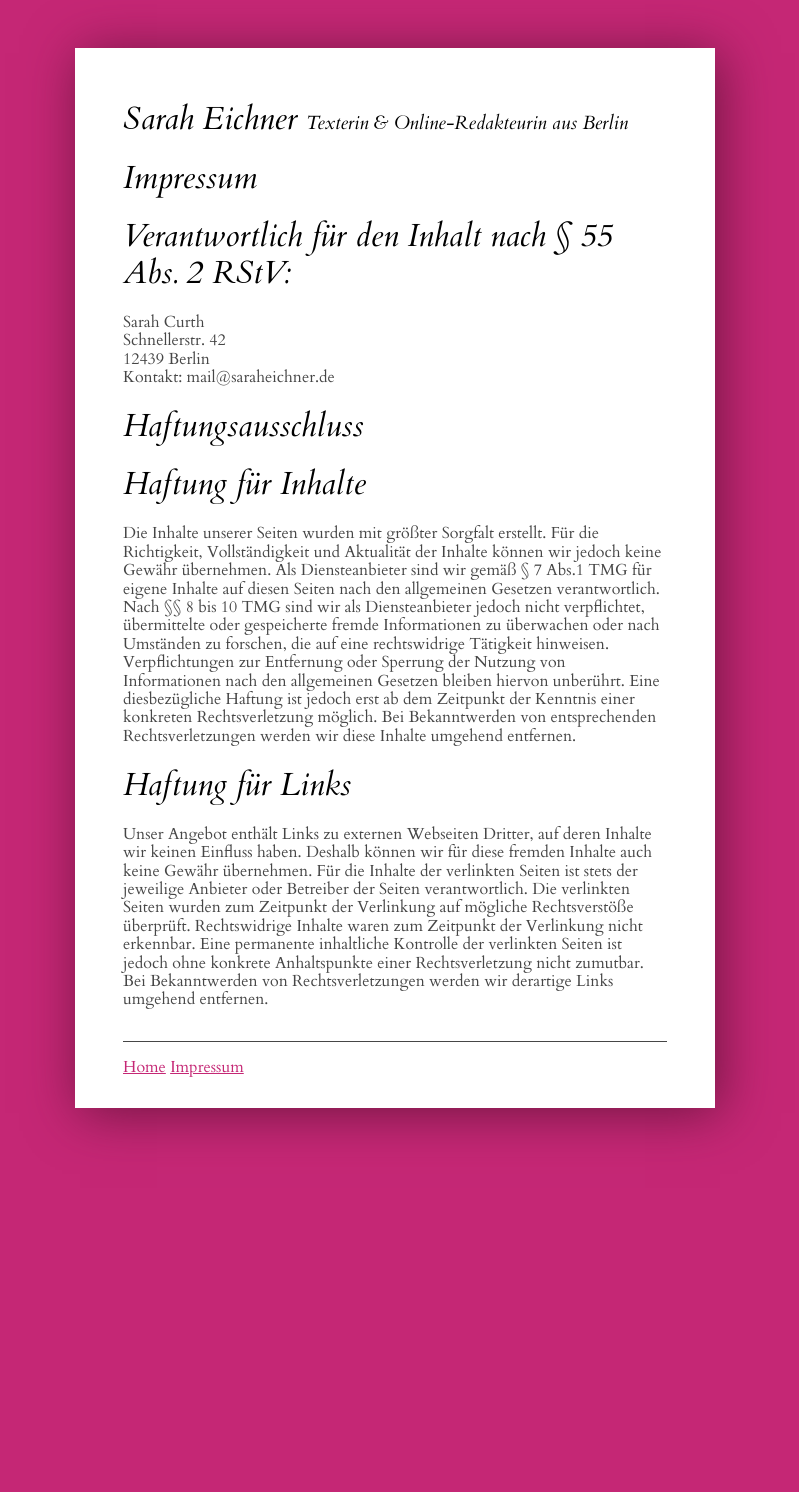
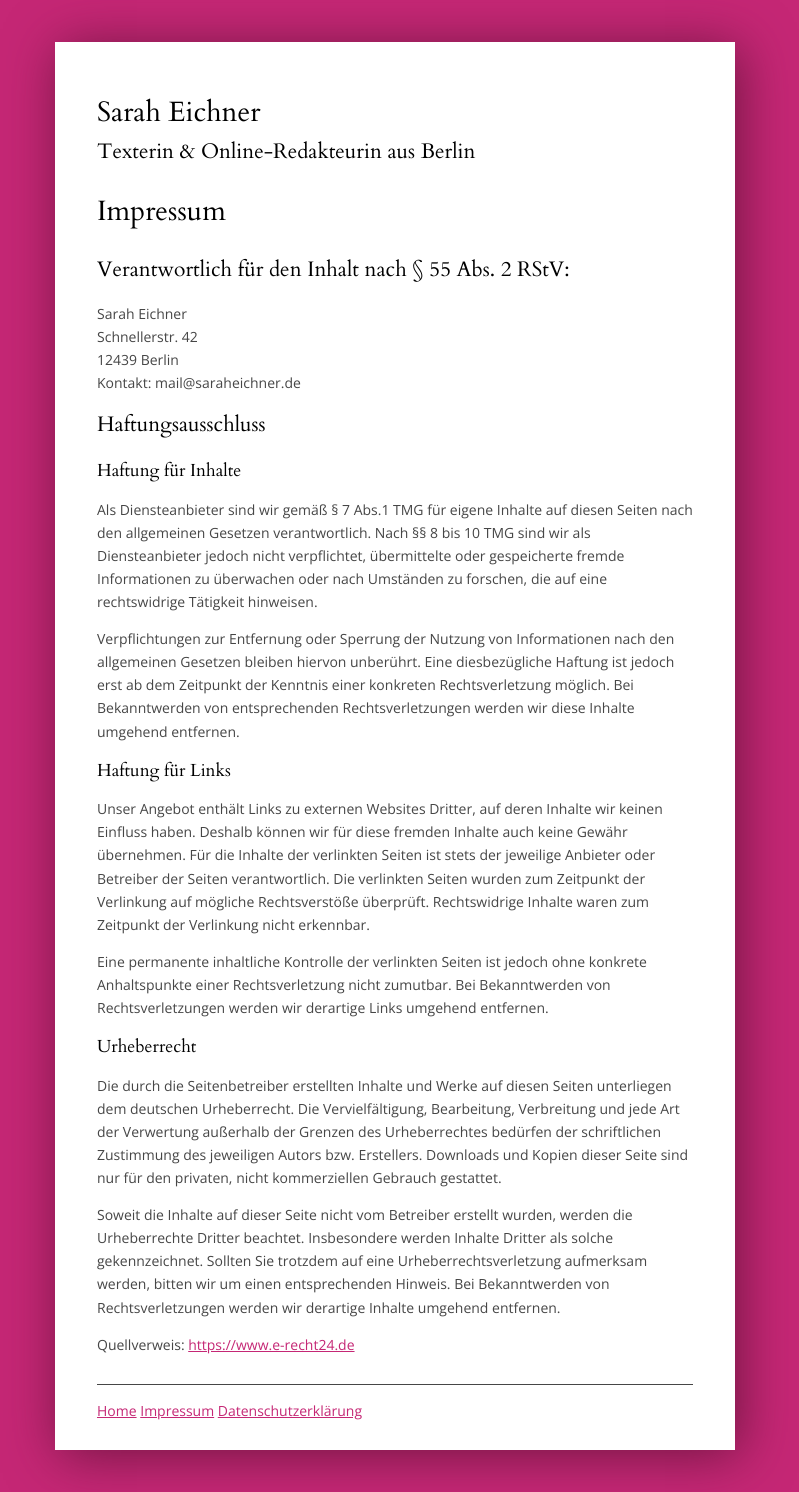
Before and after one commit to lotterliebe/lotterliebe.github.io, a Jekyll site: the page built from imprint.md, in a window 1280 px wide. Shown: the whole page, without its empty margins (245-1044 px from the left). Built offline with Jekyll 4.4.1, drawn with Linux system fonts in a browser that asks for light colours; before the commit the page ends 1156 px from its top, so only the background shows below that.

Commit message:
adds privacy-statement/datenschutzerklärung

```diff
--- a/_includes/footer.html
+++ b/_includes/footer.html
@@ -1,4 +1,5 @@
 <footer>
   <a href="/">Home</a>
 	<a href="/imprint">Impressum</a>
+	<a href="/privacy-statement">Datenschutzerklärung</a>
 </footer>
--- a/assets/css/style.scss
+++ b/assets/css/style.scss
@@ -7,37 +7,46 @@
   padding: 0;
 }
 
-@import url('http://fonts.googleapis.com/css?family=Cardo:400italic,400');
+@import url('http://fonts.googleapis.com/css?family=Cardo|Open+Sans');
 
-$base-font-size: 16px;
+$base-font-size: 14px;
 $text-color: #464646;
-$base-font: "Cardo", "Palatino", sans-serif;
+$base-font: "Open Sans", sans-serif;
 $body-bg: #C52775;
 $highlight-color: #C52775;
 $headline-color: #000;
-$headline-font: "Cardo", "Palatino";
+$headline-font: "Cardo", serif;
 
 // typography
 body {
   font-family: $base-font;
   font-size: $base-font-size;
-  line-height: 1.15;
+  line-height: 1.65;
   color: $text-color;
   font-weight: normal;
   -webkit-text-size-adjust: 100%;
 }
 h1, h2, h3, h4, h5, h6 {
   font-family: $headline-font;
-  font-style: italic;
-	font-weight: 400;
+  font-weight: normal;
   font-size: 2em;
   margin: 0.67em 0;
+}
+h1 > small {
+  display: block;
+  clear: both;
+}
+h2 {
+  font-size: 1.5em;
+}
+h3 {
+  font-size: 1.25em;
 }
 strong {
   font-weight: bolder;
 }
 small {
-  font-size: 60%;
+  font-size: 75%;
 }
 p, ul, ol, {
   margin-bottom: 1em;
@@ -78,7 +87,7 @@ h1, h2, h3, h4, h5, h6 {
     left: auto;
     right: auto;
   }
-  max-width: 640px;
+  max-width: 680px;
   padding: 2em 3em;
   box-shadow: 5px 5px 50px darken($body-bg, 20);
 }
--- a/impressum.md
+++ /dev/null
@@ -1,21 +0,0 @@
----
-title: Impressum
-layout: default
-permalink: /imprint
----
-# Verantwortlich für den Inhalt nach § 55 Abs. 2 RStV:
-
-Sarah Curth
-Schnellerstr. 42
-12439 Berlin
-Kontakt: {{ site.email }}
-
-# Haftungsausschluss
-
-## Haftung für Inhalte
-
-Die Inhalte unserer Seiten wurden mit größter Sorgfalt erstellt. Für die Richtigkeit, Vollständigkeit und Aktualität der Inhalte können wir jedoch keine Gewähr übernehmen. Als Diensteanbieter sind wir gemäß § 7 Abs.1 TMG für eigene Inhalte auf diesen Seiten nach den allgemeinen Gesetzen verantwortlich. Nach §§ 8 bis 10 TMG sind wir als Diensteanbieter jedoch nicht verpflichtet, übermittelte oder gespeicherte fremde Informationen zu überwachen oder nach Umständen zu forschen, die auf eine rechtswidrige Tätigkeit hinweisen. Verpflichtungen zur Entfernung oder Sperrung der Nutzung von Informationen nach den allgemeinen Gesetzen bleiben hiervon unberührt. Eine diesbezügliche Haftung ist jedoch erst ab dem Zeitpunkt der Kenntnis einer konkreten Rechtsverletzung möglich. Bei Bekanntwerden von entsprechenden Rechtsverletzungen werden wir diese Inhalte umgehend entfernen.
-
-## Haftung für Links
-
-Unser Angebot enthält Links zu externen Webseiten Dritter, auf deren Inhalte wir keinen Einfluss haben. Deshalb können wir für diese fremden Inhalte auch keine Gewähr übernehmen. Für die Inhalte der verlinkten Seiten ist stets der jeweilige Anbieter oder Betreiber der Seiten verantwortlich. Die verlinkten Seiten wurden zum Zeitpunkt der Verlinkung auf mögliche  Rechtsverstöße überprüft. Rechtswidrige Inhalte waren zum Zeitpunkt der Verlinkung nicht erkennbar. Eine permanente inhaltliche Kontrolle der verlinkten Seiten ist jedoch ohne konkrete Anhaltspunkte einer Rechtsverletzung nicht zumutbar. Bei Bekanntwerden von Rechtsverletzungen werden wir derartige Links umgehend entfernen.
--- /dev/null
+++ b/imprint.md
@@ -0,0 +1,33 @@
+---
+title: Impressum
+layout: default
+permalink: /imprint
+---
+## Verantwortlich für den Inhalt nach § 55 Abs. 2 RStV:
+
+Sarah Eichner
+Schnellerstr. 42
+12439 Berlin
+Kontakt: {{ site.email }}
+
+## Haftungsausschluss
+
+### Haftung für Inhalte
+
+Als Diensteanbieter sind wir gemäß § 7 Abs.1 TMG für eigene Inhalte auf diesen Seiten nach den allgemeinen Gesetzen verantwortlich. Nach §§ 8 bis 10 TMG sind wir als Diensteanbieter jedoch nicht verpflichtet, übermittelte oder gespeicherte fremde Informationen zu überwachen oder nach Umständen zu forschen, die auf eine rechtswidrige Tätigkeit hinweisen.
+
+Verpflichtungen zur Entfernung oder Sperrung der Nutzung von Informationen nach den allgemeinen Gesetzen bleiben hiervon unberührt. Eine diesbezügliche Haftung ist jedoch erst ab dem Zeitpunkt der Kenntnis einer konkreten Rechtsverletzung möglich. Bei Bekanntwerden von entsprechenden Rechtsverletzungen werden wir diese Inhalte umgehend entfernen.
+
+### Haftung für Links
+
+Unser Angebot enthält Links zu externen Websites Dritter, auf deren Inhalte wir keinen Einfluss haben. Deshalb können wir für diese fremden Inhalte auch keine Gewähr übernehmen. Für die Inhalte der verlinkten Seiten ist stets der jeweilige Anbieter oder Betreiber der Seiten verantwortlich. Die verlinkten Seiten wurden zum Zeitpunkt der Verlinkung auf mögliche Rechtsverstöße überprüft. Rechtswidrige Inhalte waren zum Zeitpunkt der Verlinkung nicht erkennbar.
+
+Eine permanente inhaltliche Kontrolle der verlinkten Seiten ist jedoch ohne konkrete Anhaltspunkte einer Rechtsverletzung nicht zumutbar. Bei Bekanntwerden von Rechtsverletzungen werden wir derartige Links umgehend entfernen.
+
+### Urheberrecht
+
+Die durch die Seitenbetreiber erstellten Inhalte und Werke auf diesen Seiten unterliegen dem deutschen Urheberrecht. Die Vervielfältigung, Bearbeitung, Verbreitung und jede Art der Verwertung außerhalb der Grenzen des Urheberrechtes bedürfen der schriftlichen Zustimmung des jeweiligen Autors bzw. Erstellers. Downloads und Kopien dieser Seite sind nur für den privaten, nicht kommerziellen Gebrauch gestattet.
+
+Soweit die Inhalte auf dieser Seite nicht vom Betreiber erstellt wurden, werden die Urheberrechte Dritter beachtet. Insbesondere werden Inhalte Dritter als solche gekennzeichnet. Sollten Sie trotzdem auf eine Urheberrechtsverletzung aufmerksam werden, bitten wir um einen entsprechenden Hinweis. Bei Bekanntwerden von Rechtsverletzungen werden wir derartige Inhalte umgehend entfernen.
+
+Quellverweis: [https://www.e-recht24.de](https://www.e-recht24.de)
```
Also changed, not shown: index.md (+16 -15 lines), privacy-statement.md (added, +123 -0 lines), CNAME (line endings or trailing spaces), 1 other file.
